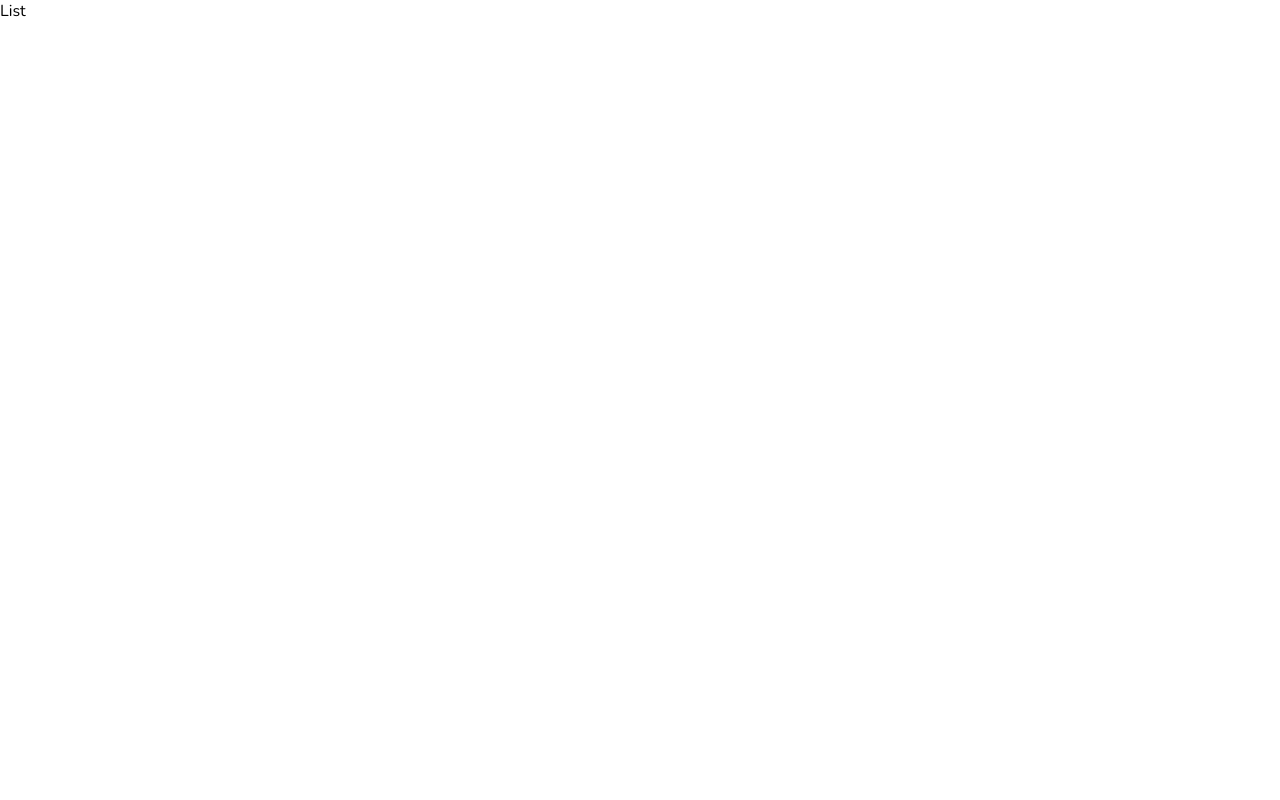
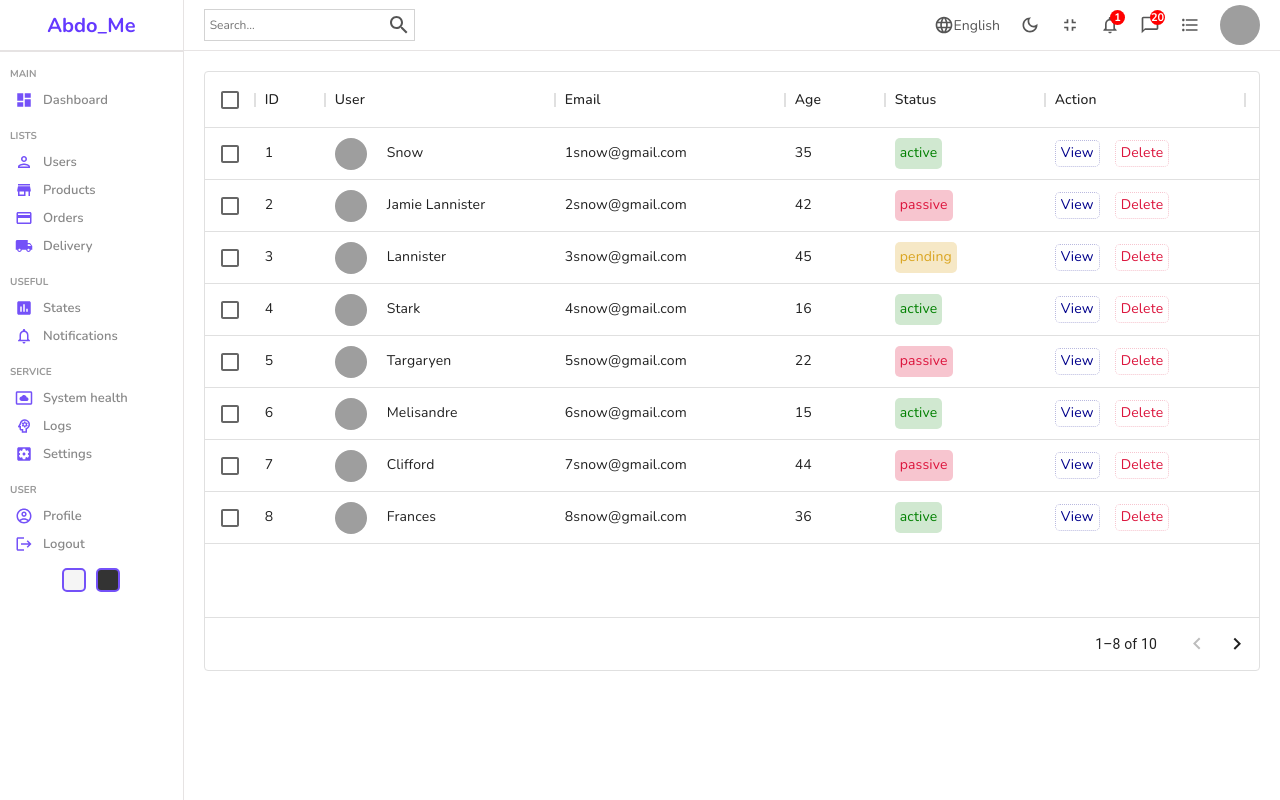
Before and after one commit to Abdo-ME/react-admin-dashboard, a React (Create React App) app: page /users in a window 1280 px wide. Built offline with nearby package versions, Linux system fonts and the light colour scheme; grey boxes are pictures that could not be loaded.

Commit message:
add single page

```diff
--- a/package.json
+++ b/package.json
@@ -7,6 +7,7 @@
     "@emotion/styled": "^11.8.1",
     "@mui/icons-material": "^5.5.0",
     "@mui/material": "^5.5.0",
+    "@mui/x-data-grid": "^5.6.1",
     "cra-template": "1.1.3",
     "react": "^17.0.2",
     "react-circular-progressbar": "^2.0.4",
--- a/src/components/chart/Chart.js
+++ b/src/components/chart/Chart.js
@@ -12,11 +12,11 @@
   { name: "June", Total: 1700 },
 ];
 
-const Chart = () => {
+const Chart = ({aspect,title}) => {
   return (
     <div className="chart">
-      <div className="title">Last 6 Months (Revenue)</div>
-          <ResponsiveContainer width="100%" aspect={2/1}>
+      <div className="title">{title}</div>
+          <ResponsiveContainer width="100%" aspect = {aspect}>
           <AreaChart width={730} height={250} data={data}
   margin={{ top: 10, right: 30, left: 0, bottom: 0 }}>
   <defs>
--- /dev/null
+++ b/src/components/dataTable/DataTable.js
@@ -0,0 +1,36 @@
+import './dataTable.scss'
+import { DataGrid } from '@mui/x-data-grid';
+import { userColumns, userRows } from "../../datatablesource";
+
+
+
+const DataTable = () => {
+    const actionCollumn = [
+        {
+            field: "action",
+            headerName: "Action",
+            width: 200,
+            renderCell: () => {
+                return (
+                    <div className="cellAction">
+                        <div className="viewButton">View</div>
+                        <div className="deleteButton">Delete</div>
+                    </div>
+                )
+            }
+        }
+    ]
+return (
+    <div className='dataTable'>
+        <DataGrid
+        rows={userRows}
+        columns={userColumns.concat(actionCollumn)}
+        pageSize={8}
+        rowsPerPageOptions={[8]}
+        checkboxSelection
+    />
+    </div>
+)
+}
+
+export default DataTable
--- /dev/null
+++ b/src/components/dataTable/dataTable.scss
@@ -0,0 +1,51 @@
+.dataTable {
+  padding: 20px;
+  height: 600px;
+  .cellWithImg {
+    display: flex;
+    align-items: center;
+    .cellImg {
+      width: 32px;
+      height: 32px;
+      border-radius: 50%;
+      object-fit: cover;
+      margin-right: 20px;
+    }
+  }
+  .cellWithStatus {
+    padding: 5px;
+    border-radius: 5px;
+
+    &.active {
+      background-color: rgba(0, 128, 0, 0.185);
+      color: green;
+    }
+    &.pending {
+      background-color: rgba(218, 165, 32, 0.253);
+      color: goldenrod;
+    }
+    &.passive {
+      background-color: rgba(220, 20, 60, 0.247);
+      color: crimson;
+    }
+  }
+  .cellAction {
+    display: flex;
+    align-items: center;
+    gap: 15px;
+    .viewButton {
+      cursor: pointer;
+      padding: 2px 5px;
+      border-radius: 5px;
+      color: darkblue;
+      border: 1px dotted rgba(0, 0, 139, 0.274);
+    }
+    .deleteButton {
+      cursor: pointer;
+      padding: 2px 5px;
+      border-radius: 5px;
+      border: 1px dotted rgba(220, 20, 60, 0.247);
+      color: crimson;
+    }
+  }
+}
--- a/src/components/sidebar/sidebar.js
+++ b/src/components/sidebar/sidebar.js
@@ -1,4 +1,8 @@
 import "./sidebar.scss"
+import { Link } from "react-router-dom";
+
+
+
 import DashboardIcon from '@mui/icons-material/Dashboard';
 import PersonOutlinedIcon from '@mui/icons-material/PersonOutlined';
 import StoreIcon from '@mui/icons-material/Store';
@@ -27,6 +31,7 @@
         <ul>
           <p className="title">MAIN</p>
           <li>
+          <Link to="/"></Link>
           <DashboardIcon className="icon" />
             <span>Dashboard</span>
           </li>
--- /dev/null
+++ b/src/datatablesource.js
@@ -0,0 +1,122 @@
+export const userColumns = [
+    { field: "id", headerName: "ID", width: 70 },
+    {
+    field: "user",
+    headerName: "User",
+    width: 230,
+    renderCell: (params) => {
+        return (
+        <div className="cellWithImg">
+        <img className="cellImg" src={params.row.img} alt="avatar" />
+        {params.row.username}
+        </div>
+        );
+    },
+    },
+    {
+    field: "email",
+    headerName: "Email",
+    width: 230,
+    },
+    {
+    field: "age",
+    headerName: "Age",
+    width: 100,
+    },
+    {
+    field: "status",
+    headerName: "Status",
+    width: 160,
+    renderCell: (params) => {
+    return (
+        <div className={`cellWithStatus ${params.row.status}`}>
+        {params.row.status}
+        </div>
+        );
+    },
+    },
+];
+
+  //temporary data
+export const userRows = [
+    {
+    id: 1,
+    username: "Snow",
+    img: "https://images.pexels.com/photos/1820770/pexels-photo-1820770.jpeg?auto=compress&cs=tinysrgb&dpr=2&w=500",
+    status: "active",
+    email: "1snow@gmail.com",
+    age: 35,
+    },
+    {
+    id: 2,
+    username: "Jamie Lannister",
+    img: "https://images.pexels.com/photos/1820770/pexels-photo-1820770.jpeg?auto=compress&cs=tinysrgb&dpr=2&w=500",
+    email: "2snow@gmail.com",
+    status: "passive",
+    age: 42,
+    },
+    {
+    id: 3,
+    username: "Lannister",
+    img: "https://images.pexels.com/photos/1820770/pexels-photo-1820770.jpeg?auto=compress&cs=tinysrgb&dpr=2&w=500",
+    email: "3snow@gmail.com",
+    status: "pending",
+    age: 45,
+    },
+    {
+    id: 4,
+    username: "Stark",
+    img: "https://images.pexels.com/photos/1820770/pexels-photo-1820770.jpeg?auto=compress&cs=tinysrgb&dpr=2&w=500",
+    email: "4snow@gmail.com",
+    status: "active",
+    age: 16,
+    },
+    {
+    id: 5,
+    username: "Targaryen",
+    img: "https://images.pexels.com/photos/1820770/pexels-photo-1820770.jpeg?auto=compress&cs=tinysrgb&dpr=2&w=500",
+    email: "5snow@gmail.com",
+    status: "passive",
+    age: 22,
+    },
+    {
+    id: 6,
+    username: "Melisandre",
+    img: "https://images.pexels.com/photos/1820770/pexels-photo-1820770.jpeg?auto=compress&cs=tinysrgb&dpr=2&w=500",
+    email: "6snow@gmail.com",
+    status: "active",
+    age: 15,
+    },
+    {
+    id: 7,
+    username: "Clifford",
+    img: "https://images.pexels.com/photos/1820770/pexels-photo-1820770.jpeg?auto=compress&cs=tinysrgb&dpr=2&w=500",
+    email: "7snow@gmail.com",
+    status: "passive",
+    age: 44,
+    },
+    {
+    id: 8,
+    username: "Frances",
+    img: "https://images.pexels.com/photos/1820770/pexels-photo-1820770.jpeg?auto=compress&cs=tinysrgb&dpr=2&w=500",
+    email: "8snow@gmail.com",
+    status: "active",
+    age: 36,
+    },
+    {
+    id: 9,
+    username: "Roxie",
+    img: "https://images.pexels.com/photos/1820770/pexels-photo-1820770.jpeg?auto=compress&cs=tinysrgb&dpr=2&w=500",
+    email: "snow@gmail.com",
+    status: "pending",
+    age: 65,
+    },
+    {
+    id: 10,
+    username: "Roxie",
+    img: "https://images.pexels.com/photos/1820770/pexels-photo-1820770.jpeg?auto=compress&cs=tinysrgb&dpr=2&w=500",
+    email: "snow@gmail.com",
+    status: "active",
+    age: 65,
+    },
+];
--- a/src/pages/home/Home.js
+++ b/src/pages/home/Home.js
@@ -2,7 +2,7 @@
 import Chart from "../../components/chart/Chart"
 import Featured from "../../components/featured/Featured"
 import Navbar from "../../components/navbar/Navbar"
-import Sidebar from "../../components/sidebar/sidebar"
+import Sidebar from "../../components/sidebar/Sidebar"
 import List from "../../components/table/Table"
 import Widget from "../../components/widget/Widget"
 import "./home.scss"
@@ -10,7 +10,6 @@
 const Home = () => {
 return (
     <div className="home">
-
         <Sidebar />
         <div className="homeContainer">
             <Navbar />
@@ -22,14 +21,12 @@
             </div>
             <div className="charts">
                 <Featured />
-                <Chart />
+                <Chart title ="Last 6 Months (Revenue)" aspect={2/1} />
             </div>
             <div className="listContainer">
                 <div className="listTitle"> Latest Transactions</div>
-
-                <List/>
-
-            </div>
+                    <List/>
+                </div>
         </div>
     </div>
 )}
--- a/src/pages/home/home.scss
+++ b/src/pages/home/home.scss
@@ -7,7 +7,6 @@
   .widgets,
   .charts {
     display: flex;
-    // align-items: center;
     padding: 20px;
     gap: 20px;
   }
--- a/src/pages/list/List.js
+++ b/src/pages/list/List.js
@@ -1,7 +1,17 @@
+import DataTable from "../../components/dataTable/DataTable"
+import Navbar from "../../components/navbar/Navbar"
+import Sidebar from "../../components/sidebar/Sidebar"
 import "./list.scss"
 const List = () => {
   return (
-    <div>List</div>
+    <div className="list">
+      <Sidebar />
+      <div className="listContainer">
+        <Navbar />
+          <DataTable />
+      </div>
+
+    </div>
   )
 }
 
--- a/src/pages/list/list.scss
+++ b/src/pages/list/list.scss
@@ -0,0 +1,7 @@
+.list {
+  display: flex;
+  width: 100%;
+  .listContainer {
+    flex: 6;
+  }
+}
--- a/src/pages/single/single.scss
+++ b/src/pages/single/single.scss
@@ -0,0 +1,83 @@
+.single {
+  display: flex;
+  width: 100%;
+  .singleContainer {
+    flex: 6;
+
+    .top {
+      padding: 20px;
+      display: flex;
+      gap: 20px;
+
+      .left {
+        flex: 1;
+        box-shadow: 2px 4px 10px 1px rgba(201, 201, 201, 0.47);
+        padding: 20px;
+        position: relative;
+
+        .editButton {
+          position: absolute;
+          top: 0;
+          right: 0;
+          padding: 5px;
+          font-size: 12px;
+          color: #7451f8;
+          background-color: #7551f818;
+          cursor: pointer;
+          border-radius: 0px 0px 0px 5px;
+        }
+
+        .item {
+          display: flex;
+          gap: 20px;
+
+          .itemImg {
+            width: 100px;
+            height: 100px;
+            border-radius: 50%;
+            object-fit: cover;
+          }
+
+          .details {
+            .itemTitle {
+              margin-bottom: 10px;
+              color: #555;
+            }
+
+            .detailItem {
+              margin-bottom: 10px;
+              font-size: 14px;
+
+              .itemKey {
+                font-weight: bold;
+                color: gray;
+                margin-right: 5px;
+              }
+
+              .itemValue {
+                font-weight: 300;
+              }
+            }
+          }
+        }
+      }
+
+      .right {
+        flex: 2;
+      }
+    }
+
+    .bottom {
+      -webkit-box-shadow: 2px 4px 10px 1px rgba(0, 0, 0, 0.47);
+      box-shadow: 2px 4px 10px 1px rgba(201, 201, 201, 0.47);
+      padding: 20px;
+      margin: 10px 20px;
+    }
+
+    .title {
+      font-size: 16px;
+      color: lightgray;
+      margin-bottom: 20px;
+    }
+  }
+}
```
Also changed, not shown: src/pages/single/Single.js (+55 -5 lines), 1 other file (tests, documents, lock files or other folders).
